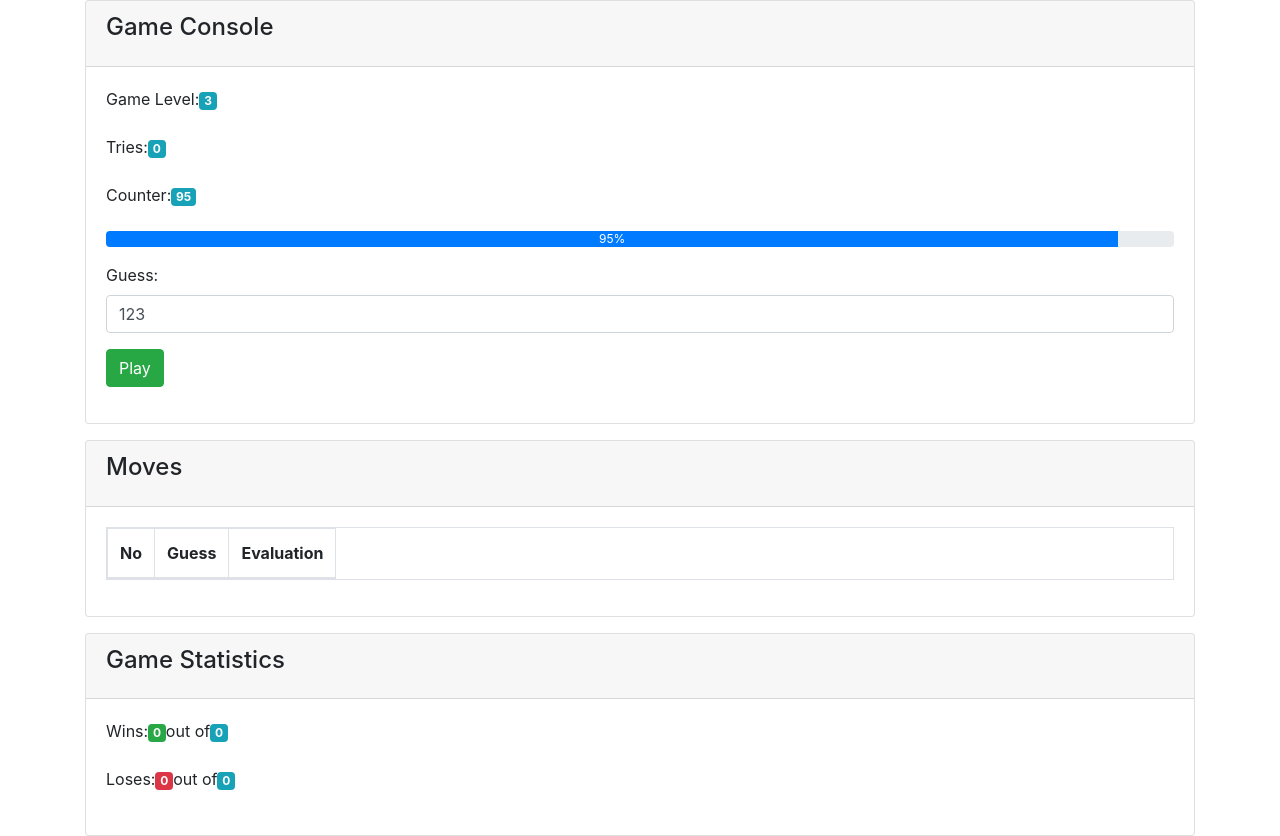
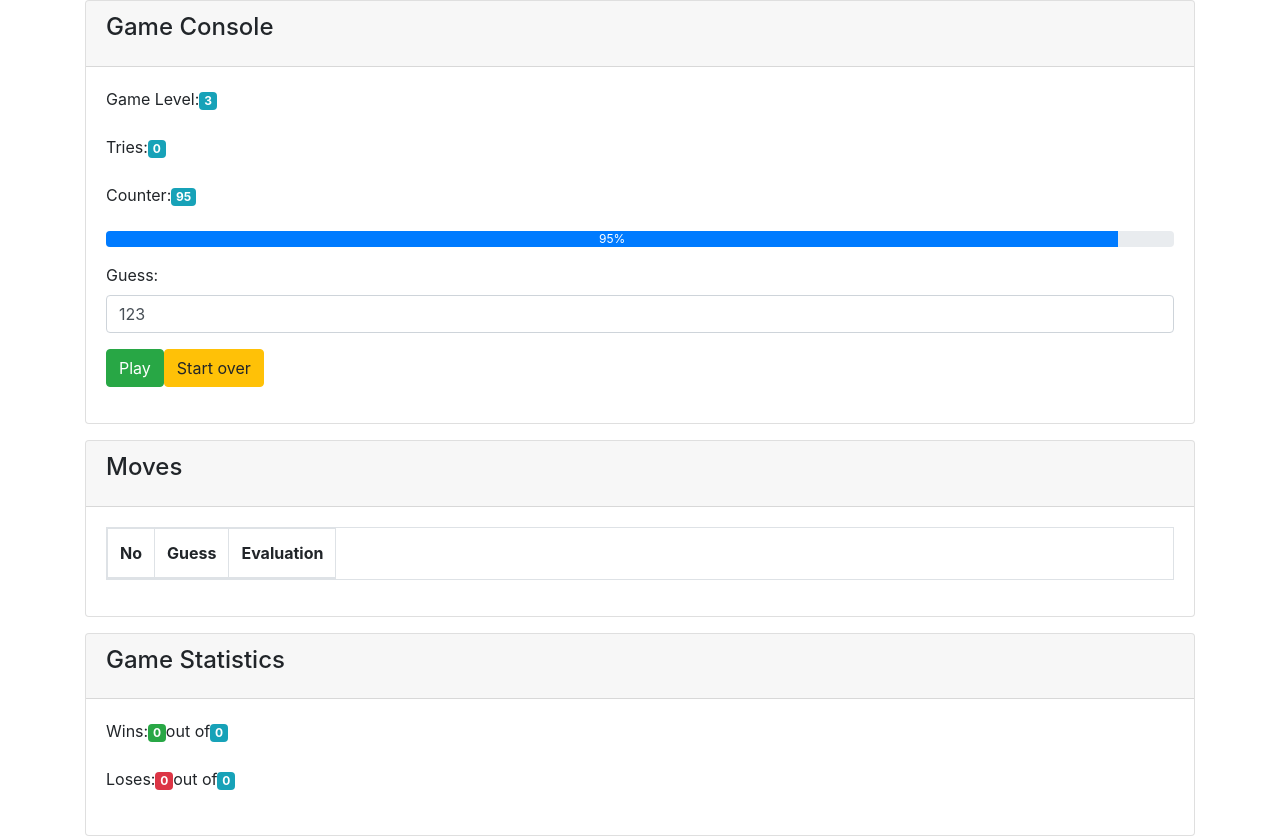
Before and after one commit to deepcloudlabs/dcl306-2020-jun-15, a React (Create React App) app in the folder mastermind/: page /console in a window 1280 px wide. Built offline with nearby package versions, Linux system fonts and the light colour scheme; the HTML template or start-up script is replaced by a standard one.

Commit message:
add cleanStore feature to the mastermind

```diff
--- a/mastermind/src/game/mastermind.js
+++ b/mastermind/src/game/mastermind.js
@@ -83,6 +83,9 @@ export default class Mastermind extends React.Component {
                             <button onClick={this.play}
                                     className="btn btn-success">Play
                             </button>
+                            <button onClick={this.cleanStore}
+                                    className="btn btn-warning">Start over
+                            </button>
                         </div>
                     </div>
                 </div>
@@ -152,6 +155,16 @@ export default class Mastermind extends React.Component {
         this.setState({guess: value});
     }
 
+    cleanStore = () => {
+        let game = {...this.state};
+        game.gameLevel=3;
+        game.wins=0;
+        game.loses=0;
+        this.initGame(game);
+        localStorage.setItem("mastermind", JSON.stringify(game));
+        this.setState(game);
+    }
+
     createSecret = (level) => {
         let digits = [];
         digits.push(this.createDigit(1, 9));
```
